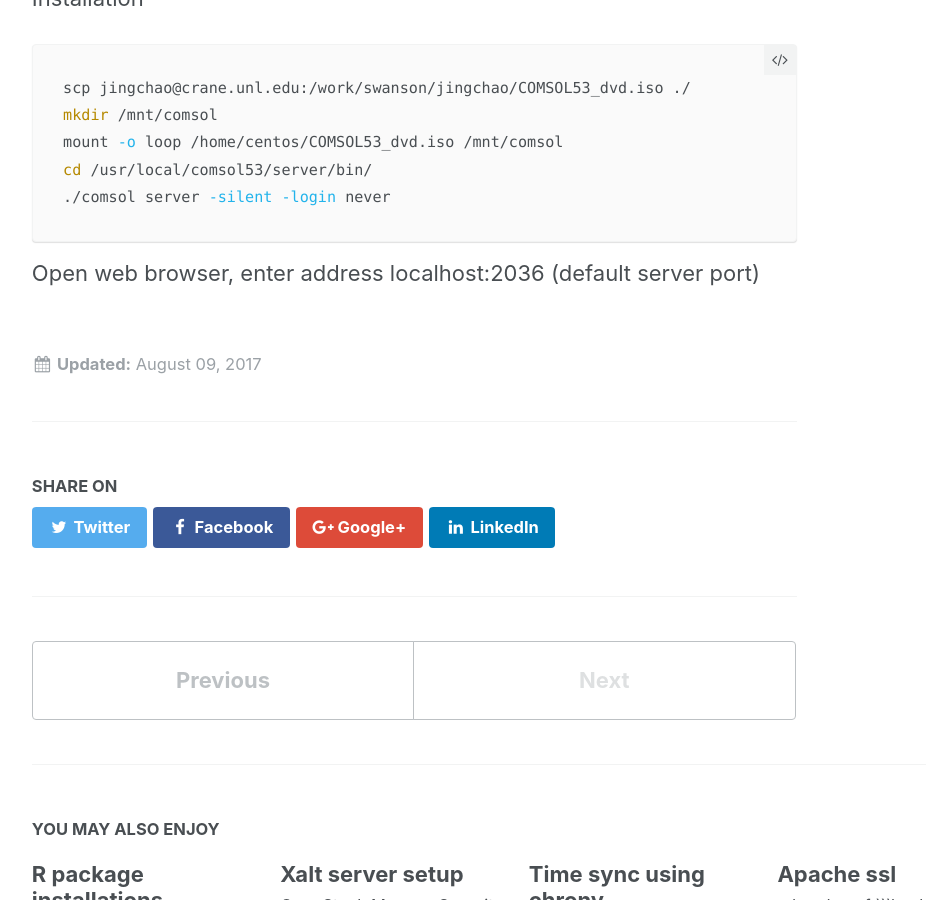
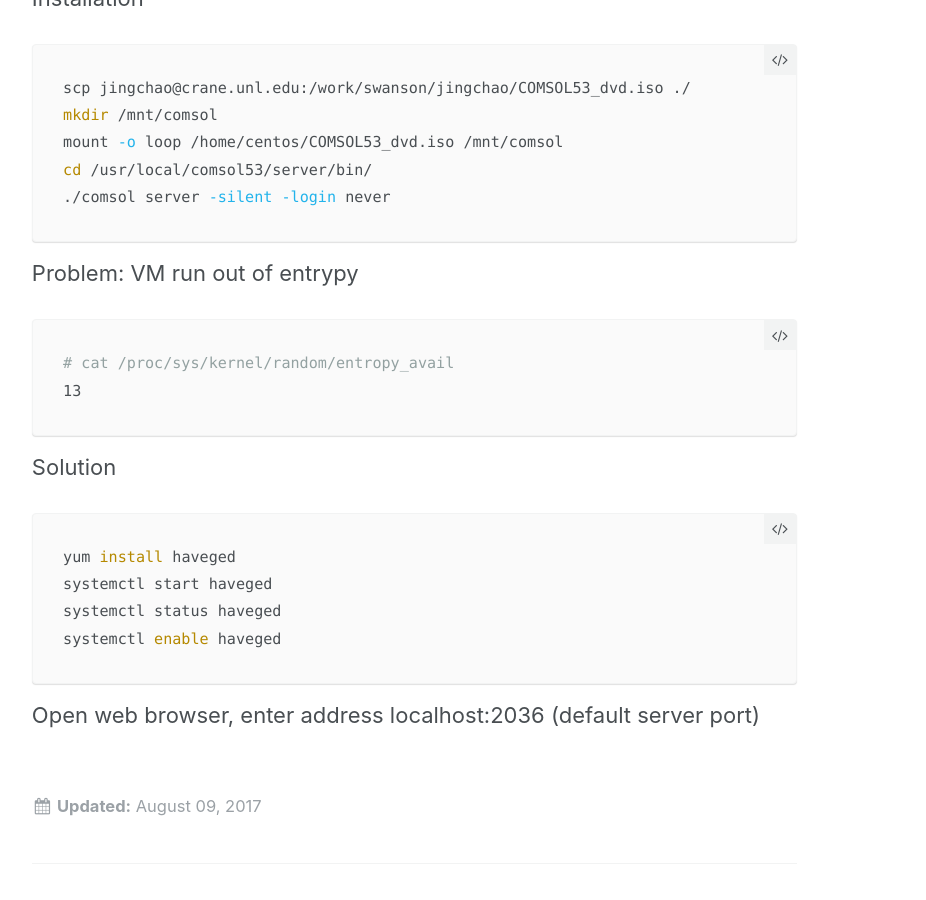
Before and after one commit to JingchaoZhang/JingchaoZhang.github.io, a Jekyll site: the page built from _posts/2017-08-09-COMSOL V5.3 Linux Server.md, in a window 1280 px wide and 900 px high, scrolled down 649 px. Shown: the whole window, without its empty margins (252-1178 px from the left). Built offline with Jekyll 4.4.1, drawn with Linux system fonts in a browser that asks for light colours.

Commit message:
Update 2017-08-09-COMSOL V5.3 Linux Server.md

````diff
--- a/_posts/2017-08-09-COMSOL V5.3 Linux Server.md
+++ b/_posts/2017-08-09-COMSOL V5.3 Linux Server.md
@@ -21,4 +21,18 @@
 ./comsol server -silent -login never
 ```
 
+Problem: VM run out of entrypy
+```bash
+# cat /proc/sys/kernel/random/entropy_avail
+13
+```
+
+Solution
+```bash
+yum install haveged
+systemctl start haveged
+systemctl status haveged
+systemctl enable haveged
+```
+
 Open web browser, enter address localhost:2036 (default server port)
````
